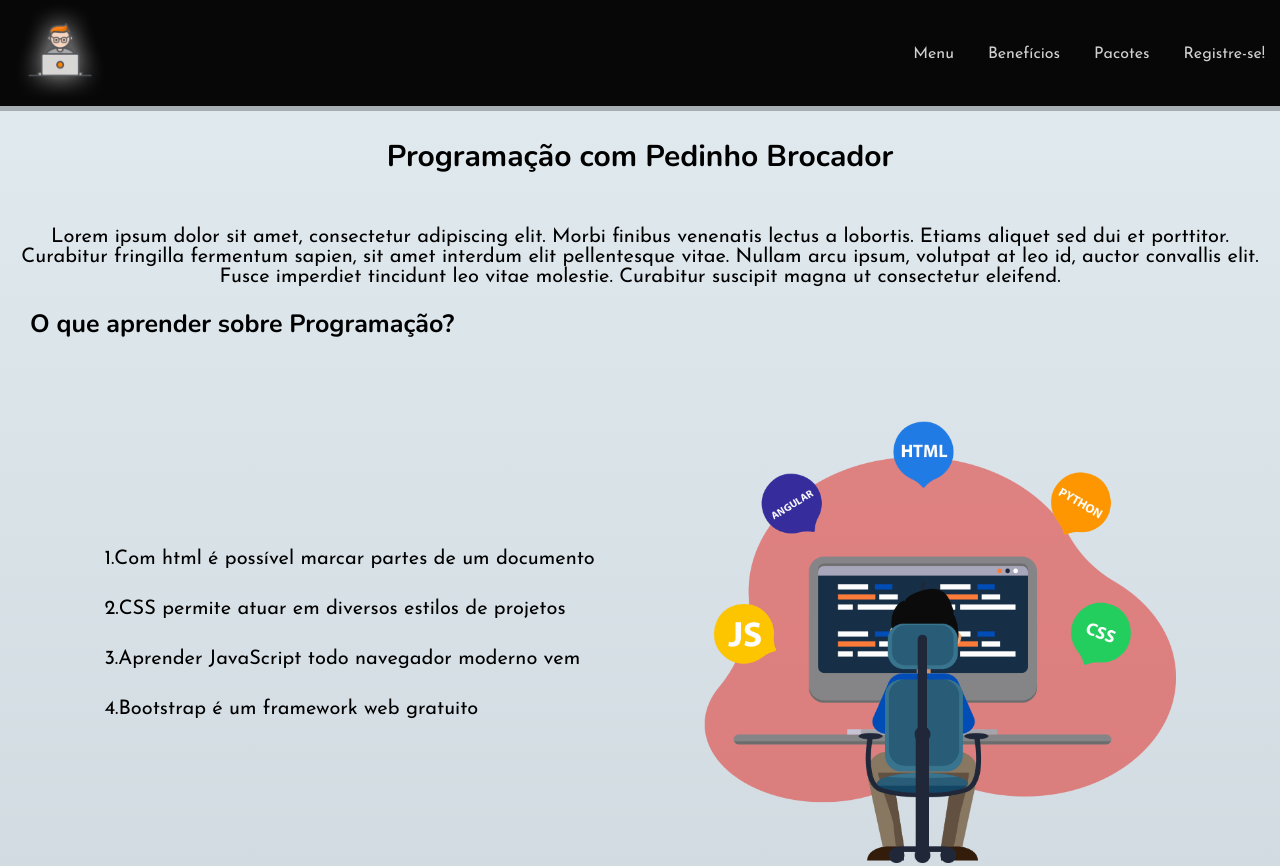
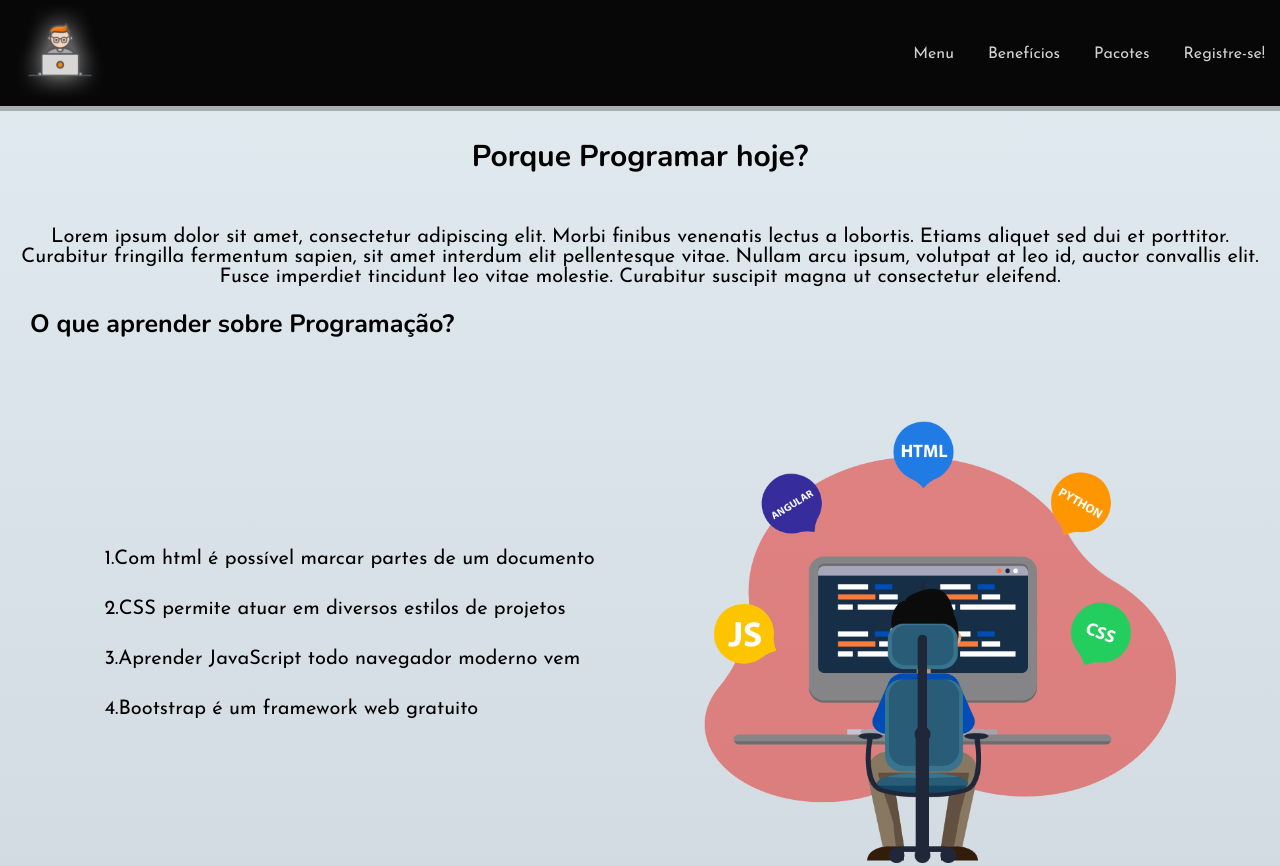
Before and after one commit to Pedro-HenriqueDev/Programe-agora-, a plain HTML site: page index.html in a window 1280 px wide. Shown: the top 866 px of the page. Drawn offline with nearby package versions, Linux system fonts and the light colour scheme.

Commit message:
correção

```diff
--- a/index.html
+++ b/index.html
@@ -35,7 +35,7 @@
 
     <main class="main">
         <div class="main-conteudo">
-            <h1 class="titulo-main">Programação com Pedinho Brocador</h1>
+            <h1 class="titulo-main">Porque Programar hoje?</h1>
             <p class="main-texto">Lorem ipsum dolor sit amet, consectetur adipiscing elit. Morbi finibus venenatis
                 lectus a lobortis. Etiams
                 aliquet sed dui et porttitor. Curabitur fringilla fermentum sapien, sit amet interdum elit pellentesque
```
